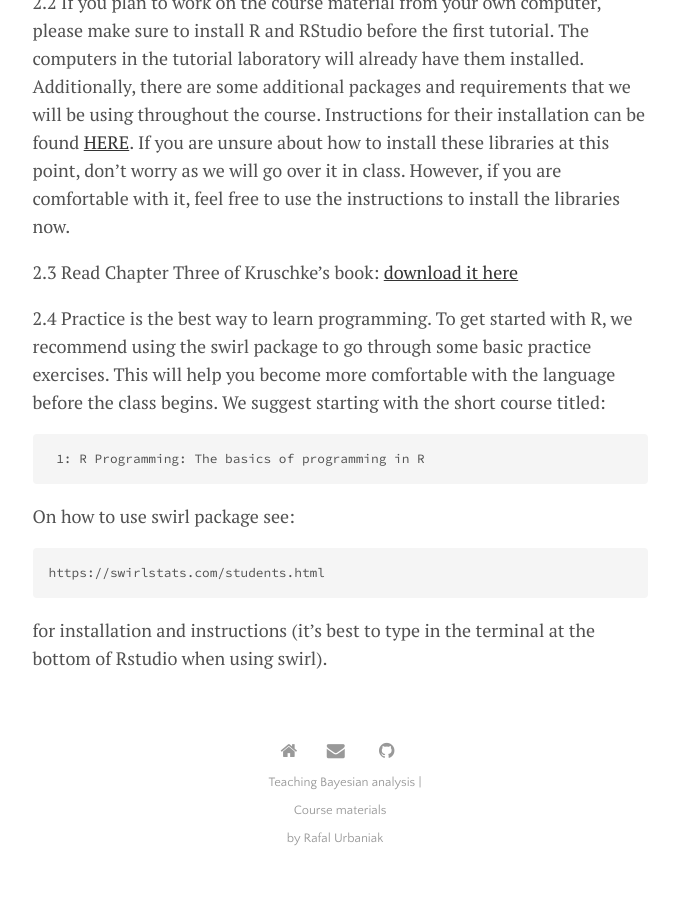
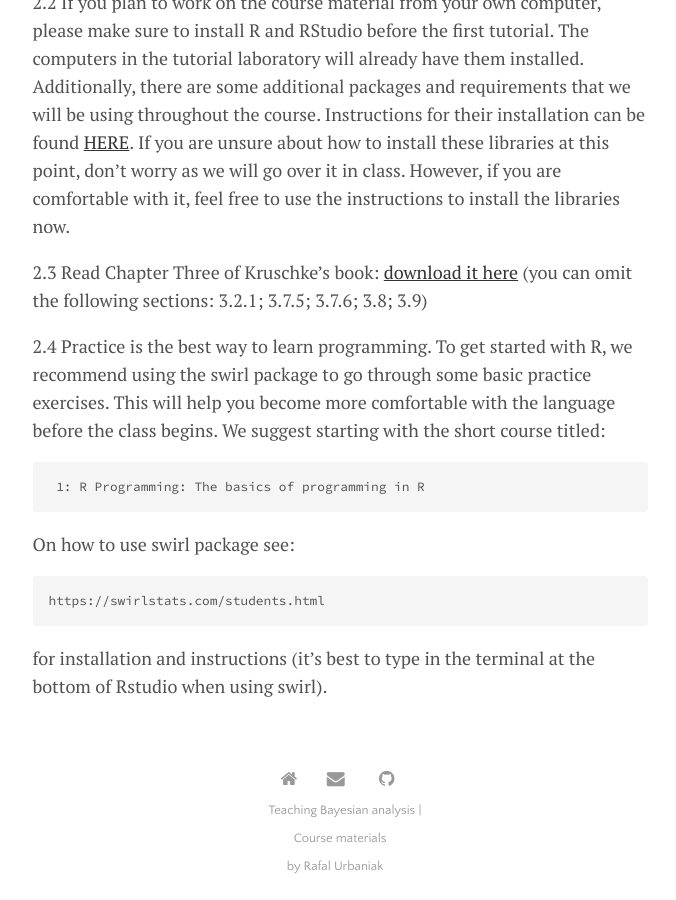
Before and after one commit to rfl-urbaniak/teaching, a Jekyll site: the page built from shared/rinstructions.md, in a window 1280 px wide and 900 px high, scrolled down 1289 px. Shown: the whole window, without its empty margins (300-976 px from the left). Built offline with Jekyll 4.4.1, drawn with Linux system fonts in a browser that asks for light colours.

Commit message:
commlast

```diff
--- a/shared/rinstructions.md
+++ b/shared/rinstructions.md
@@ -39,7 +39,7 @@ And if you prefer to read about creating a new repo:
 
 2.2 If you plan to work on the course material from your own computer, please make sure to install R and RStudio before the first tutorial. The computers in the tutorial laboratory will already have them installed. Additionally, there are some additional packages and requirements that we will be using throughout the course. Instructions for their installation can be found <a href="https://rfl-urbaniak.github.io/teaching/shared/setup_installation_instruction.pdf">HERE</a>. If you are unsure about how to install these libraries at this point, don't worry as we will go over it in class. However, if you are comfortable with it, feel free to use the instructions to install the libraries now.
 
-2.3 Read Chapter Three of Kruschke's book: <a href="https://rfl-urbaniak.github.io/teaching/shared/Ch3_Kruschke.pdf">download it here</a>
+2.3 Read Chapter Three of Kruschke's book: <a href="https://rfl-urbaniak.github.io/teaching/shared/Ch3_Kruschke.pdf">download it here</a> (you can omit the following sections: 3.2.1; 3.7.5; 3.7.6; 3.8; 3.9)
 
 2.4 Practice is the best way to learn programming. To get started with R, we recommend using the swirl package to go through some basic practice exercises. This will help you become more comfortable with the language before the class begins. We suggest starting with the short course titled:
 
```
